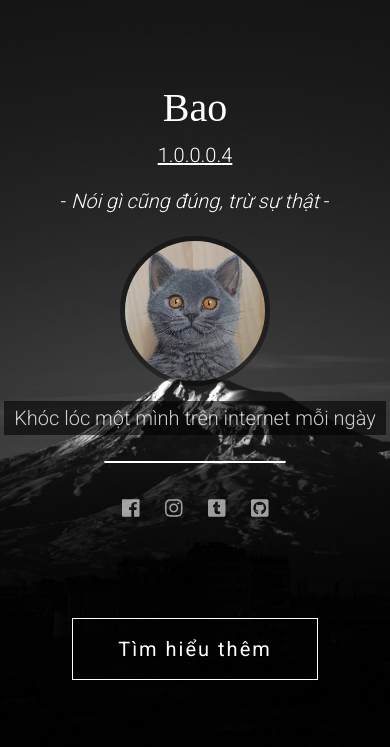
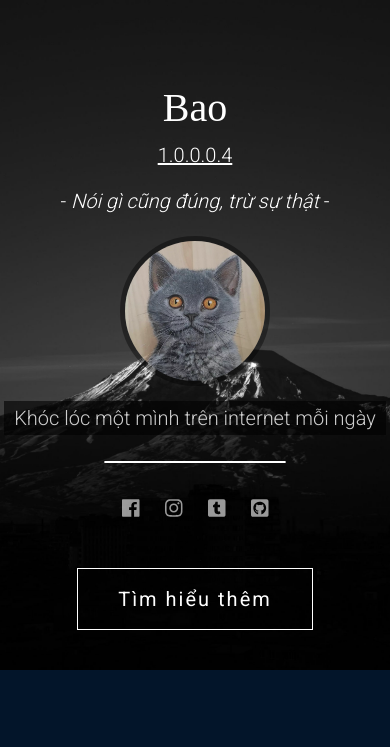
Before and after one commit to qxbao/qxbao.github.io, a PHP site: page / in a window 390 px wide. Shown: the top 747 px of the page. Run offline with PHP 8.4, Linux system fonts and the light colour scheme; some libraries are stand-ins or nearby versions; some web fonts are replaced.

Commit message:
Update css/home.css

```diff
--- a/css/home.css
+++ b/css/home.css
@@ -1,6 +1,7 @@
 body {
 	margin:0;
 	padding:0;
+    background:#4A235A;
 }
 
 header{
@@ -85,11 +86,15 @@ header>.header>p#quote {
     border: .5px solid white;;
     color: white;
     text-decoration: none !important;
-    padding: 15px 45px;
+    padding: 15px 40px;
     transition: all .5s ease;
     margin:70px;
 }
-
+@media (max-width: 575.98px) {
+    #more-info-a{
+    margin:20px 0 40px;
+    }
+}
 #more-info-a:hover {
     box-shadow: 0px 65px rgb(255, 255, 255, 0.7) inset;
     color: rgb(0, 0, 0, 0.8);
@@ -105,18 +110,8 @@ hr {
 }
 
 #get-uid{
-height: 100vh;
-}
-
-#get-uid-background{
-    width: 100%;
-    height:100vh;
-    background-image: url("../pic/jp.jpg");
-    background-position: center;
-    background-repeat: no-repeat;
-    background-size: cover;
-    position: absolute;
-    z-index:-2;
+background: #03152a;
+padding-bottom:120px;
 }
 
 #get-uid>.container>div>.title {
@@ -169,7 +164,7 @@ height: 100vh;
 }
 
 #get-uid>.container>.form>button {
-    margin: 40px auto 0 auto;
+    margin: 60px auto 0 auto;
     padding: 20px;
     width:40%;
     font-family: Roboto;
```
